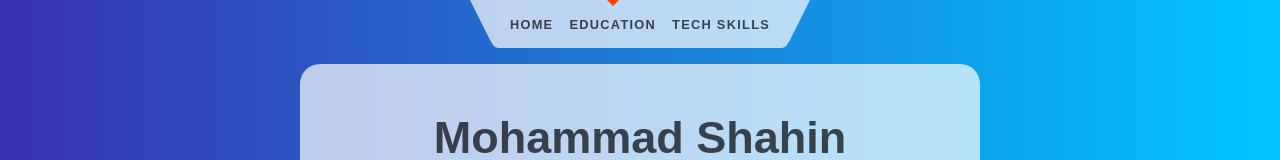
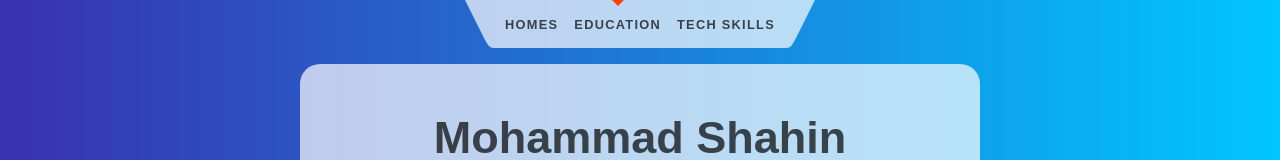
Before and after one commit to MohammadShahin/fwd-svelte, a SvelteKit app: page /education in a window 1280 px wide. Shown: the top 160 px of the page. Built offline with nearby package versions, Linux system fonts and the light colour scheme.

Commit message:
small fix

```diff
--- a/src/routes/Header.svelte
+++ b/src/routes/Header.svelte
@@ -10,7 +10,7 @@
 		</svg>
 		<ul>
 			<li class:active={$page.url.pathname === base + '/' || $page.url.pathname === base}>
-				<a href={base + '/'}>Home</a>
+				<a href={base + '/'}>Homes</a>
 			</li>
 			<li class:active={$page.url.pathname === base + '/education'}>
 				<a href={base + "/education"}>Education</a>
```
